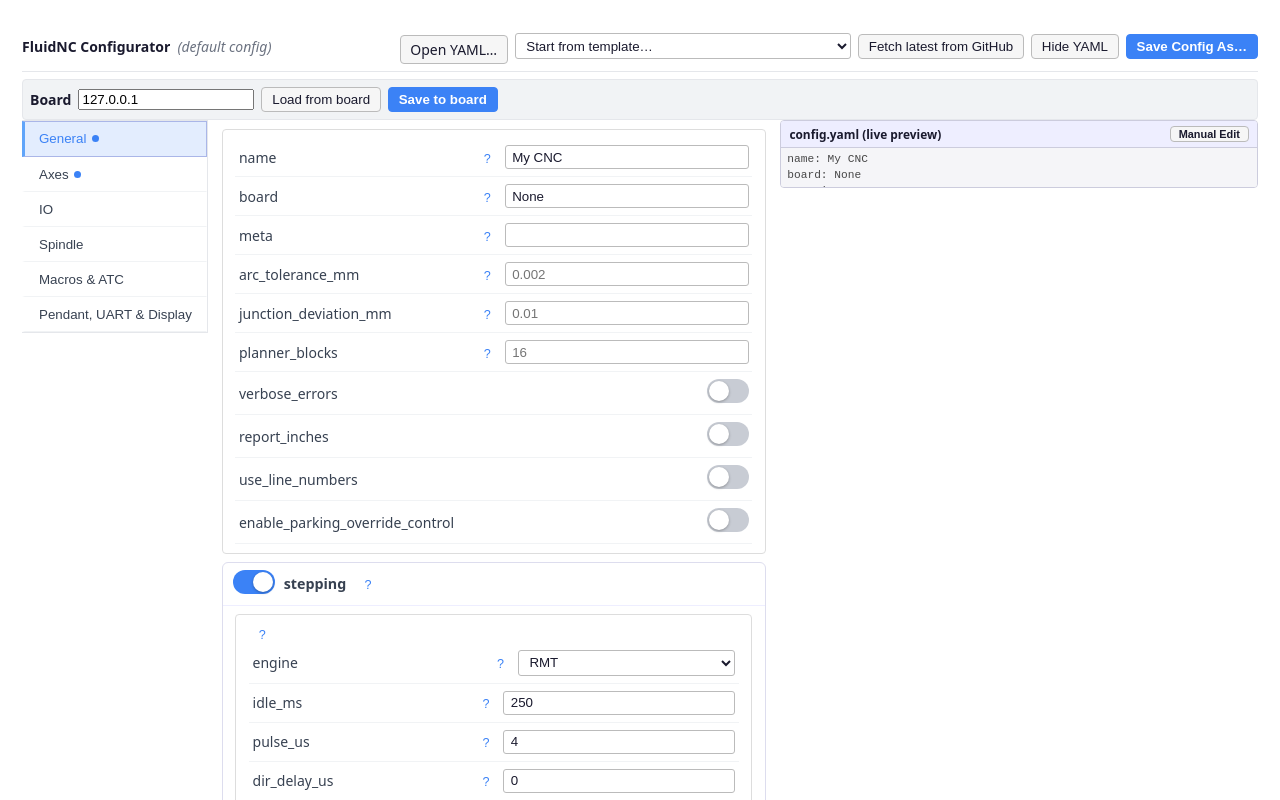
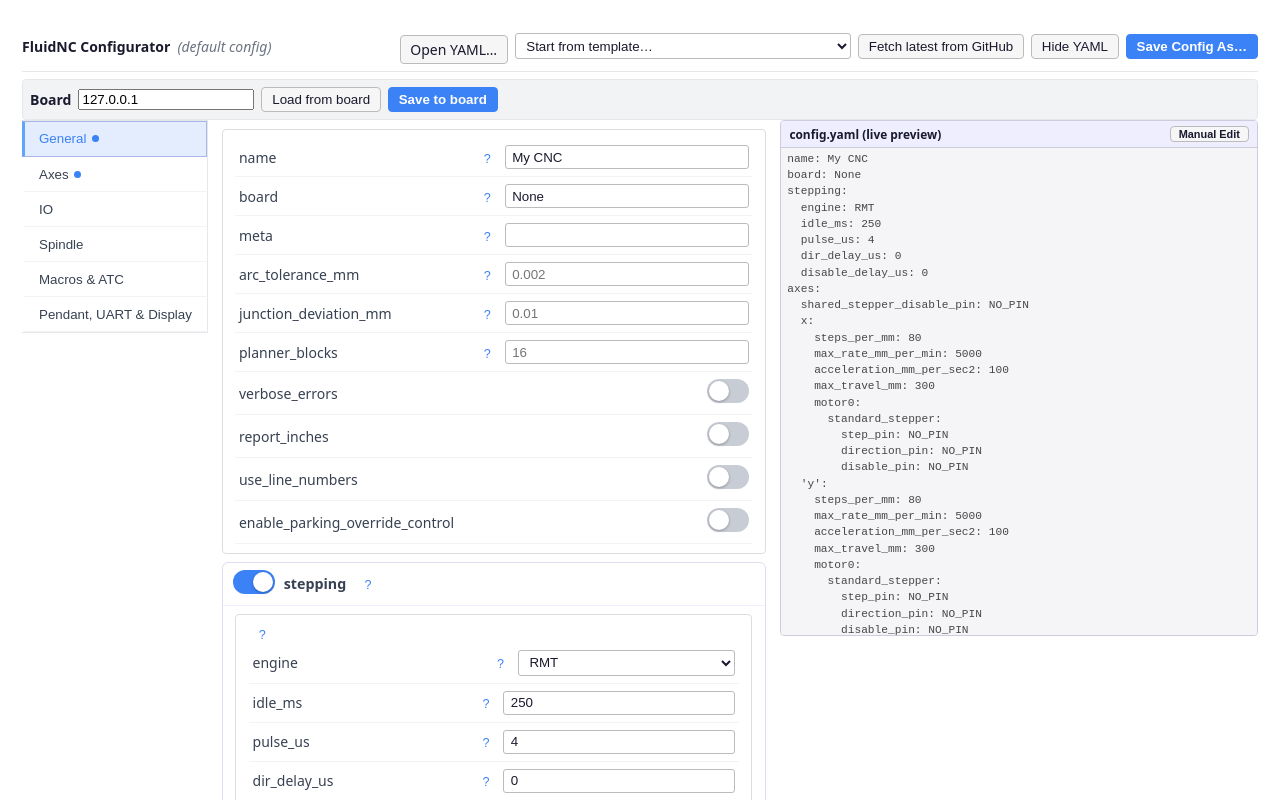
Before and after one commit to NoobyNull/FluidNC-Gsender-Plugin, a React (Vite) app: page / in a window 1280 px wide. Shown: the top 800 px of the page. Built offline with nearby package versions, Linux system fonts and the light colour scheme.

Commit message:
Fix: live-preview YAML pane collapsed to 2 rows (looked empty on Done)

```diff
--- a/src/index.css
+++ b/src/index.css
@@ -863,6 +863,10 @@
 .fnc-yaml-pane .fnc-yaml-edit {
 	max-width: none;
 	height: 100%;
+	/* A <textarea> defaults to rows=2; without a height the live-preview pane
+	   collapses to two lines and looks empty ("reverts to nothing" on Done).
+	   Give it a real height so the whole config.yaml is visible. */
+	min-height: 60vh;
 	background: var(--surface-sunken, #f4f4f8);
 	color: var(--content-primary, #333);
 }
```
